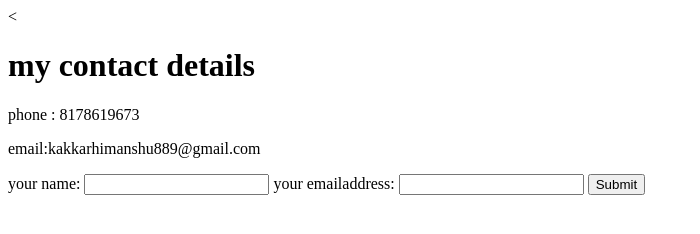
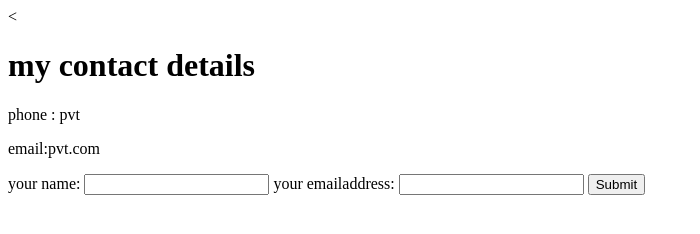
Before and after one commit to shubhanshu-k/cv1, a plain HTML site: page contact.html in a window 1280 px wide. Shown: the whole page, without its empty margins (0-700 px from the left). Drawn offline with Linux system fonts and the light colour scheme.

Commit message:
Update contact.html

```diff
--- a/contact.html
+++ b/contact.html
@@ -6,8 +6,8 @@
   </head>
   <body>
     <<h1> my contact details </h1>
-  <p>    phone : 8178619673 </p>
-  <p>  email:kakkarhimanshu889@gmail.com   </p>
+  <p>    phone : pvt </p>
+  <p>  email:pvt.com   </p>
 <form class="" action="mailto:shubhthegreat74@gmail.com" method="post"
 enctype="text/plain">
   <label>your name:</label>
```
